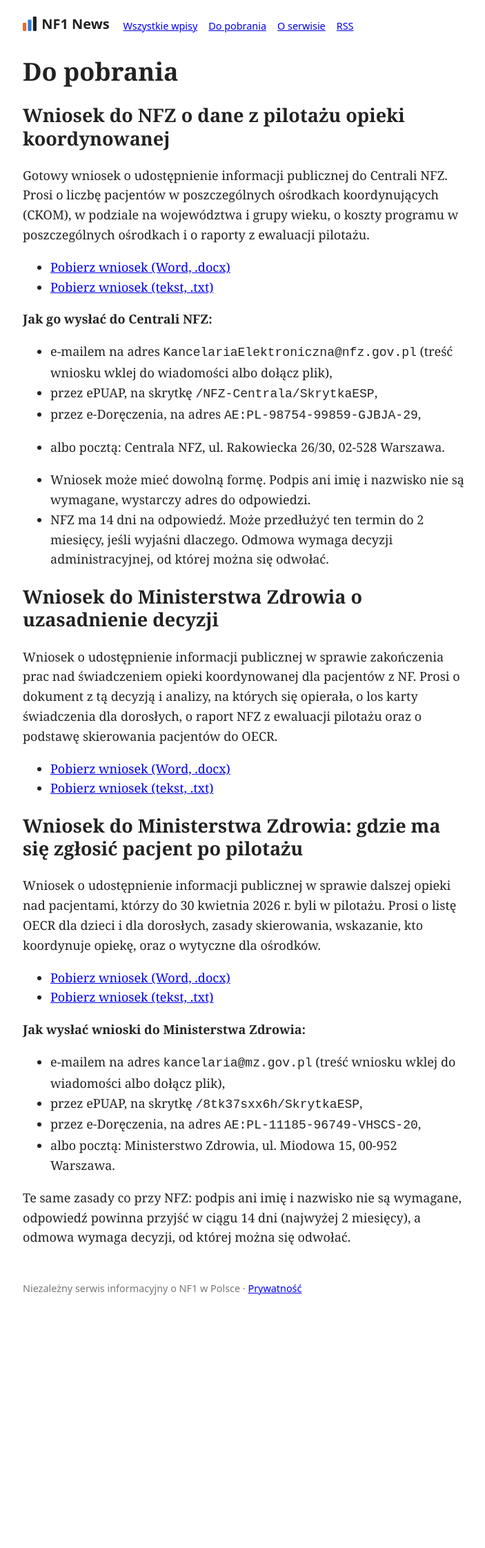
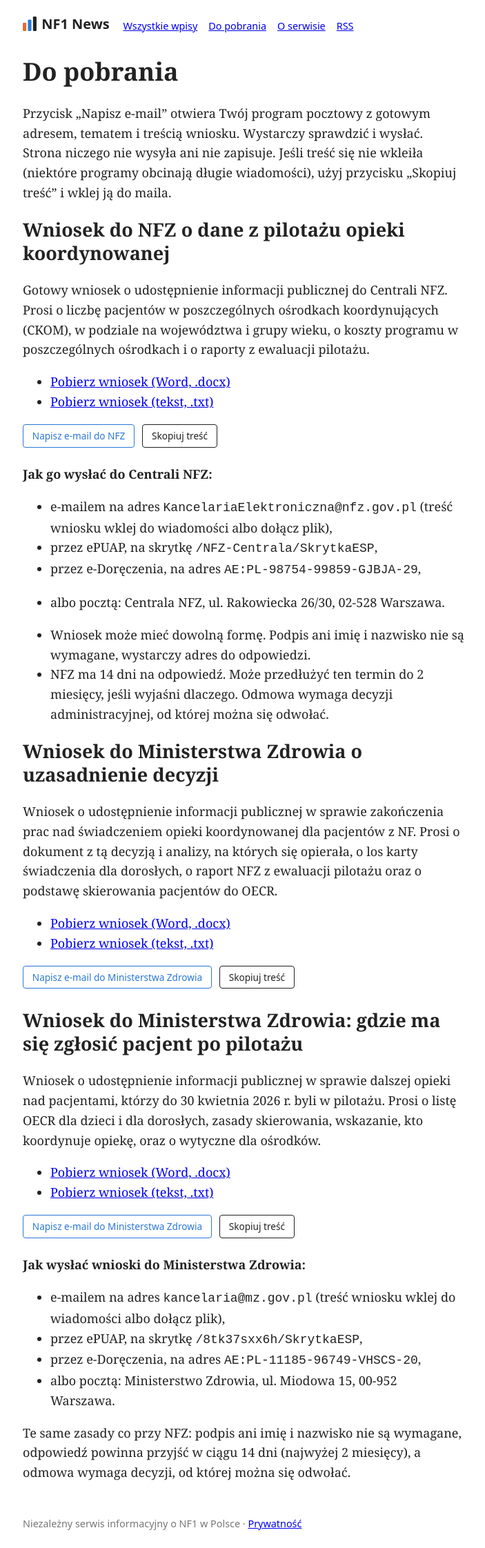
Before and after one commit to sylwiaeb/nf1news, a Jekyll site: the page built from do-pobrania.md, in a window 1280 px wide. Shown: the whole page at 69% size, without its empty margins (287-990 px from the left). Built offline with Jekyll 4.4.1, drawn with Linux system fonts in a browser that asks for light colours; before the commit the page ends 1903 px from its top, so only the background shows below that; part of the change alters nothing that is shown.

Commit message:
Do pobrania: przyciski Napisz e-mail i Skopiuj treść
Co-Authored-By: Claude Opus 5.5 <noreply@anthropic.com>
Claude-Session: https://claude.ai/code/session_019jaYASJxLt3b2qxxJQMkS2

```diff
--- /dev/null
+++ b/_includes/mail.html
@@ -0,0 +1,5 @@
+{% capture body %}{% include {{ include.body }} %}{% endcapture %}
+{% assign subj = include.subject | url_encode | replace: "+", "%20" %}
+{% assign enc = body | strip | url_encode | replace: "+", "%20" %}
+<p class="mail"><a class="btn" href="mailto:{{ include.to }}?subject={{ subj }}&amp;body={{ enc }}">Napisz e-mail do {{ include.label }}</a> <button type="button" class="btn copy" data-target="{{ include.id }}">Skopiuj treść</button></p>
+<textarea id="{{ include.id }}" hidden readonly>{{ body | strip | escape }}</textarea>
--- /dev/null
+++ b/_includes/wnioski/wniosek-MZ-gdzie-pacjent-po-pilotazu.txt
@@ -0,0 +1,26 @@
+WNIOSEK O UDOSTĘPNIENIE INFORMACJI PUBLICZNEJ
+
+Na podstawie art. 2 ust. 1 oraz art. 10 ust. 1 ustawy z dnia 6 września 2001 r. o dostępie do informacji publicznej wnoszę o udostępnienie informacji dotyczących dalszej opieki nad pacjentami, którzy do 30 kwietnia 2026 r. byli objęci programem pilotażowym w zakresie koordynowanej opieki medycznej nad chorymi z neurofibromatozami oraz pokrewnymi im rasopatiami.
+
+W piśmie z 23 października 2026 r. Departament Analiz i Strategii Ministerstwa Zdrowia wskazał, że pacjenci ci powinni korzystać z opieki w Ośrodkach Eksperckich Chorób Rzadkich (OECR). W związku z tym proszę o następujące informacje:
+
+1.  Wykazu Ośrodków Eksperckich Chorób Rzadkich (nazwa podmiotu, adres, jednostka lub poradnia), które według Ministerstwa Zdrowia zapewniają opiekę pacjentom z neurofibromatozami i rasopatiami, odrębnie dla dzieci i dla pacjentów dorosłych.
+
+2.  Informacji, w ramach jakiego świadczenia lub zakresu finansowanego przez NFZ pacjent ma być objęty opieką w OECR oraz czy potrzebne jest do tego skierowanie, a jeżeli tak – od kogo.
+
+3.  Informacji, kto odpowiada za koordynację wielospecjalistycznej opieki i nadzoru onkologicznego nad pacjentem po zakończeniu pilotażu, w szczególności nad pacjentami dorosłymi, którzy w pilotażu byli leczeni w ośrodkach pediatrycznych.
+
+4.  Informacji, czy pacjenci objęci pilotażem mogą kontynuować opiekę w ośrodku, który prowadził ich w ramach programu, a jeżeli tak – na jakich zasadach.
+
+5.  Informacji, czy Ministerstwo Zdrowia lub Narodowy Fundusz Zdrowia przekazały ośrodkom koordynującym lub OECR wytyczne dotyczące przejęcia pacjentów po 30 kwietnia 2026 r. (np. przekazania dokumentacji i planów nadzoru). Jeżeli tak – proszę o kopie tych wytycznych.
+
+6.  Informacji, ilu spośród pacjentów objętych pilotażem zostało objętych opieką w OECR po 30 kwietnia 2026 r., jeżeli Ministerstwo posiada takie dane.
+
+7.  Wskazania, gdzie pacjent lub jego opiekun może zgłosić brak dostępu do opieki po zakończeniu pilotażu.
+
+Jeżeli część informacji nie jest w posiadaniu Ministerstwa Zdrowia, proszę o udostępnienie pozostałych i wskazanie podmiotu, który ją posiada.
+
+Sposób i forma udostępnienia: w formie elektronicznej, przesłanej na adres e-mail, z którego wysłano niniejszy wniosek.
+
+Z poważaniem,
+[imię i nazwisko – opcjonalnie, nie jest wymagane]
--- /dev/null
+++ b/_includes/wnioski/wniosek-MZ-uzasadnienie-decyzji.txt
@@ -0,0 +1,29 @@
+WNIOSEK O UDOSTĘPNIENIE INFORMACJI PUBLICZNEJ
+
+Na podstawie art. 2 ust. 1 oraz art. 10 ust. 1 ustawy z dnia 6 września 2001 r. o dostępie do informacji publicznej wnoszę o udostępnienie informacji dotyczących zakończenia prac nad wprowadzeniem do koszyka świadczeń gwarantowanych świadczenia koordynowanej opieki nad pacjentami z neurofibromatozami i pokrewnymi rasopatiami, o którym Departament Analiz i Strategii Ministerstwa Zdrowia poinformował w piśmie z 23 października 2026 r.
+
+1.  Kopii dokumentu (np. notatki, decyzji, wpisu w systemie EZD), w którym podjęto rozstrzygnięcie o zakończeniu prac nad świadczeniem, ze wskazaniem daty jego podjęcia oraz osoby lub komórki organizacyjnej, która je podjęła.
+
+2.  Informacji, czy rekomendacja Prezesa AOTMiT nr 151/2026 była jedyną podstawą tego rozstrzygnięcia. Jeżeli nie, proszę o wskazanie pozostałych przesłanek.
+
+3.  Kopii analiz, notatek lub opinii sporządzonych w Ministerstwie Zdrowia po otrzymaniu rekomendacji nr 151/2026, w szczególności odnoszących się do:
+
+    a)  wyników analizy wpływu na budżet z raportu AOTMiT nr DRiSSOZ.4100.3.2026, która w wariancie podstawowym wskazuje oszczędności dla płatnika (ok. 582 tys. zł w 2027 r. i ok. 1,86 mln zł w 2029 r.),
+    b)  opinii ekspertów klinicznych zebranych przez AOTMiT, z których wszystkie opowiadały się za włączeniem świadczenia do koszyka świadczeń gwarantowanych.
+
+4.  Informacji o losie karty świadczenia dla pacjentów dorosłych, przekazanej Ministerstwu Zdrowia 29 marca 2026 r. przez konsultanta krajowego w dziedzinie onkologii i hematologii dziecięcej (o której Ministerstwo informowało w piśmie z 12 maja 2026 r.): czy karta została oceniona, przez kogo i z jakim wynikiem, oraz czy była przedmiotem oceny AOTMiT. Proszę też o kopię uwag Ministerstwa do tej karty i odpowiedzi na nie z 17 kwietnia 2026 r.
+
+5.  Informacji, czy Ministerstwo Zdrowia otrzymało od Narodowego Funduszu Zdrowia raport z ewaluacji programu pilotażowego (o którego przekazanie Ministerstwo zwróciło się do NFZ), a jeżeli tak – wskazania daty jego otrzymania i kopii raportu oraz informacji, czy został uwzględniony przy rozstrzygnięciu.
+
+6.  Kopii analiz lub ustaleń, na podstawie których Ministerstwo uznało, że Ośrodki Eksperckie Chorób Rzadkich zapewnią opiekę pacjentom z neurofibromatozami i rasopatiami, wobec wskazania Rady Przejrzystości AOTMiT (stanowisko nr 145/2026), że status OECR nie potwierdza doświadczenia ośrodka w opiece nad pacjentami z NF ani jego zdolności do objęcia opieką wszystkich chorych.
+
+7.  Informacji, czy Ministerstwo rozważało rozwiązania alternatywne wobec zakończenia prac, np. odrębne świadczenie dla dorosłych, modyfikację modelu opieki lub przedłużenie programu pilotażowego, a jeżeli tak – z jakim wynikiem.
+
+8.  Informacji o planowanych działaniach Ministerstwa Zdrowia w zakresie zapewnienia skoordynowanej opieki pacjentom z neurofibromatozami i rasopatiami, wraz z harmonogramem, jeżeli został przyjęty.
+
+Jeżeli któryś z dokumentów nie istnieje, proszę o wyraźną informację o tym. Jeżeli część informacji nie jest w posiadaniu Ministerstwa Zdrowia, proszę o udostępnienie pozostałych i wskazanie podmiotu, który ją posiada.
+
+Sposób i forma udostępnienia: w formie elektronicznej (skany lub pliki PDF), przesłanej na adres e-mail, z którego wysłano niniejszy wniosek.
+
+Z poważaniem,
+[imię i nazwisko – opcjonalnie, nie jest wymagane]
--- /dev/null
+++ b/_includes/wnioski/wniosek-NFZ-dane-pilotaz-NF.txt
@@ -0,0 +1,26 @@
+WNIOSEK O UDOSTĘPNIENIE INFORMACJI PUBLICZNEJ
+
+Na podstawie art. 2 ust. 1 oraz art. 10 ust. 1 ustawy z dnia 6 września 2001 r. o dostępie do informacji publicznej wnoszę o udostępnienie następujących informacji dotyczących programu pilotażowego w zakresie koordynowanej opieki medycznej nad chorymi z neurofibromatozami oraz pokrewnymi im rasopatiami, realizowanego na podstawie rozporządzenia Ministra Zdrowia z 2020 r. (z późniejszymi zmianami), w całym okresie jego realizacji (od 1 października 2020 r. do 30 kwietnia 2026 r.):
+
+1. Liczby unikatowych pacjentów (według numeru PESEL) objętych programem, w podziale na każdy ośrodek koordynujący (nazwa świadczeniodawcy), za każdy rok kalendarzowy oraz łącznie za cały okres programu.
+
+2. Liczby unikatowych pacjentów objętych programem w podziale na województwo zamieszkania pacjenta, za każdy rok kalendarzowy oraz łącznie.
+
+3. Liczby unikatowych pacjentów objętych programem w podziale na grupy wieku (0–17 lat, 18–30 lat, powyżej 30 lat), łącznie i w podziale na ośrodki.
+
+4. Wartości świadczeń rozliczonych w ramach programu (z wyodrębnieniem ryczałtu za koordynację), w podziale na każdy ośrodek koordynujący i każdy rok kalendarzowy.
+
+5. Liczby pacjentów, którzy w dniu zakończenia programu (30 kwietnia 2026 r.) pozostawali pod opieką poszczególnych ośrodków koordynujących.
+
+6. Kopii raportów z realizacji i ewaluacji programu pilotażowego przekazanych przez NFZ Ministrowi Zdrowia, w tym raportu obejmującego okres do 30 czerwca 2025 r. oraz raportu końcowego, wraz ze wskazaniem dat ich przekazania.
+
+7. Liczby unikatowych pacjentów z rozpoznaniem zasadniczym lub współistniejącym ICD-10 Q85.0, którym udzielono świadczeń w ambulatoryjnej opiece specjalistycznej, w podziale na województwa, za lata 2019–2025.
+
+Wnoszę o udostępnienie informacji w formie danych zagregowanych, które nie pozwalają na identyfikację osób. Jeżeli w danej komórce liczba pacjentów jest na tyle mała, że mogłaby umożliwić identyfikację, proszę o oznaczenie jej np. jako „<5” zamiast odmowy udostępnienia całości danych.
+
+Jeżeli którakolwiek z żądanych informacji nie jest w posiadaniu NFZ, proszę o udostępnienie pozostałych i o wskazanie, który podmiot ją posiada.
+
+Sposób i forma udostępnienia: w formie elektronicznej (preferowany plik arkusza kalkulacyjnego, np. XLSX lub CSV, a w przypadku raportów plik PDF), przesłanej na adres e-mail, z którego wysłano niniejszy wniosek.
+
+Z poważaniem,
+[imię i nazwisko – opcjonalnie, nie jest wymagane]
--- a/_layouts/default.html
+++ b/_layouts/default.html
@@ -61,6 +61,8 @@
     .bar.c7 { background: var(--c7); }
     .bar.c8 { background: var(--c8); }
     .share { font-family: system-ui, sans-serif; font-size: 0.85rem; color: #777; margin-top: -0.5rem; }
+    .btn { display: inline-block; font: 0.85rem system-ui, sans-serif; padding: 0.4rem 0.8rem; margin: 0 0.4rem 0.4rem 0; border: 1px solid currentColor; border-radius: 4px; background: none; color: inherit; text-decoration: none; cursor: pointer; }
+    a.btn { color: var(--c1); }
     .source { color: #777; font-family: system-ui, sans-serif; font-size: 0.8rem; }
   </style>
 </head>
--- a/do-pobrania.md
+++ b/do-pobrania.md
@@ -6,12 +6,16 @@ permalink: /do-pobrania/
 
 # Do pobrania
 
+Przycisk „Napisz e-mail” otwiera Twój program pocztowy z gotowym adresem, tematem i treścią wniosku. Wystarczy sprawdzić i wysłać. Strona niczego nie wysyła ani nie zapisuje. Jeśli treść się nie wkleiła (niektóre programy obcinają długie wiadomości), użyj przycisku „Skopiuj treść” i wklej ją do maila.
+
 ## Wniosek do NFZ o dane z pilotażu opieki koordynowanej
 
 Gotowy wniosek o udostępnienie informacji publicznej do Centrali NFZ. Prosi o liczbę pacjentów w poszczególnych ośrodkach koordynujących (CKOM), w podziale na województwa i grupy wieku, o koszty programu w poszczególnych ośrodkach i o raporty z ewaluacji pilotażu.
 
 - [Pobierz wniosek (Word, .docx)]({{ '/pliki/wniosek-NFZ-dane-pilotaz-NF.docx' | relative_url }})
 - [Pobierz wniosek (tekst, .txt)]({{ '/pliki/wniosek-NFZ-dane-pilotaz-NF.txt' | relative_url }})
+
+{% include mail.html id="w-nfz" to="KancelariaElektroniczna@nfz.gov.pl" label="NFZ" subject="Wniosek o udostępnienie informacji publicznej – program pilotażowy NF/RAS" body="wnioski/wniosek-NFZ-dane-pilotaz-NF.txt" %}
 
 **Jak go wysłać do Centrali NFZ:**
 
@@ -30,12 +34,16 @@ Wniosek o udostępnienie informacji publicznej w sprawie zakończenia prac nad
 - [Pobierz wniosek (Word, .docx)]({{ '/pliki/wniosek-MZ-uzasadnienie-decyzji.docx' | relative_url }})
 - [Pobierz wniosek (tekst, .txt)]({{ '/pliki/wniosek-MZ-uzasadnienie-decyzji.txt' | relative_url }})
 
+{% include mail.html id="w-mz1" to="kancelaria@mz.gov.pl" label="Ministerstwa Zdrowia" subject="Wniosek o udostępnienie informacji publicznej – zakończenie prac nad świadczeniem opieki koordynowanej NF/RAS" body="wnioski/wniosek-MZ-uzasadnienie-decyzji.txt" %}
+
 ## Wniosek do Ministerstwa Zdrowia: gdzie ma się zgłosić pacjent po pilotażu
 
 Wniosek o udostępnienie informacji publicznej w sprawie dalszej opieki nad pacjentami, którzy do 30 kwietnia 2026 r. byli w pilotażu. Prosi o listę OECR dla dzieci i dla dorosłych, zasady skierowania, wskazanie, kto koordynuje opiekę, oraz o wytyczne dla ośrodków.
 
 - [Pobierz wniosek (Word, .docx)]({{ '/pliki/wniosek-MZ-gdzie-pacjent-po-pilotazu.docx' | relative_url }})
 - [Pobierz wniosek (tekst, .txt)]({{ '/pliki/wniosek-MZ-gdzie-pacjent-po-pilotazu.txt' | relative_url }})
+
+{% include mail.html id="w-mz2" to="kancelaria@mz.gov.pl" label="Ministerstwa Zdrowia" subject="Wniosek o udostępnienie informacji publicznej – opieka nad pacjentami po zakończeniu pilotażu NF/RAS" body="wnioski/wniosek-MZ-gdzie-pacjent-po-pilotazu.txt" %}
 
 **Jak wysłać wnioski do Ministerstwa Zdrowia:**
 
@@ -45,3 +53,14 @@ Wniosek o udostępnienie informacji publicznej w sprawie dalszej opieki nad pacj
 - albo pocztą: Ministerstwo Zdrowia, ul. Miodowa 15, 00-952 Warszawa.
 
 Te same zasady co przy NFZ: podpis ani imię i nazwisko nie są wymagane, odpowiedź powinna przyjść w ciągu 14 dni (najwyżej 2 miesięcy), a odmowa wymaga decyzji, od której można się odwołać.
+
+<script>
+document.querySelectorAll('button.copy').forEach(function (b) {
+  b.addEventListener('click', function () {
+    var t = document.getElementById(b.dataset.target).value;
+    var done = function () { b.textContent = 'Skopiowano'; setTimeout(function () { b.textContent = 'Skopiuj treść'; }, 2000); };
+    if (navigator.clipboard) { navigator.clipboard.writeText(t).then(done); }
+    else { var a = document.createElement('textarea'); a.value = t; document.body.appendChild(a); a.select(); document.execCommand('copy'); a.remove(); done(); }
+  });
+});
+</script>
```
